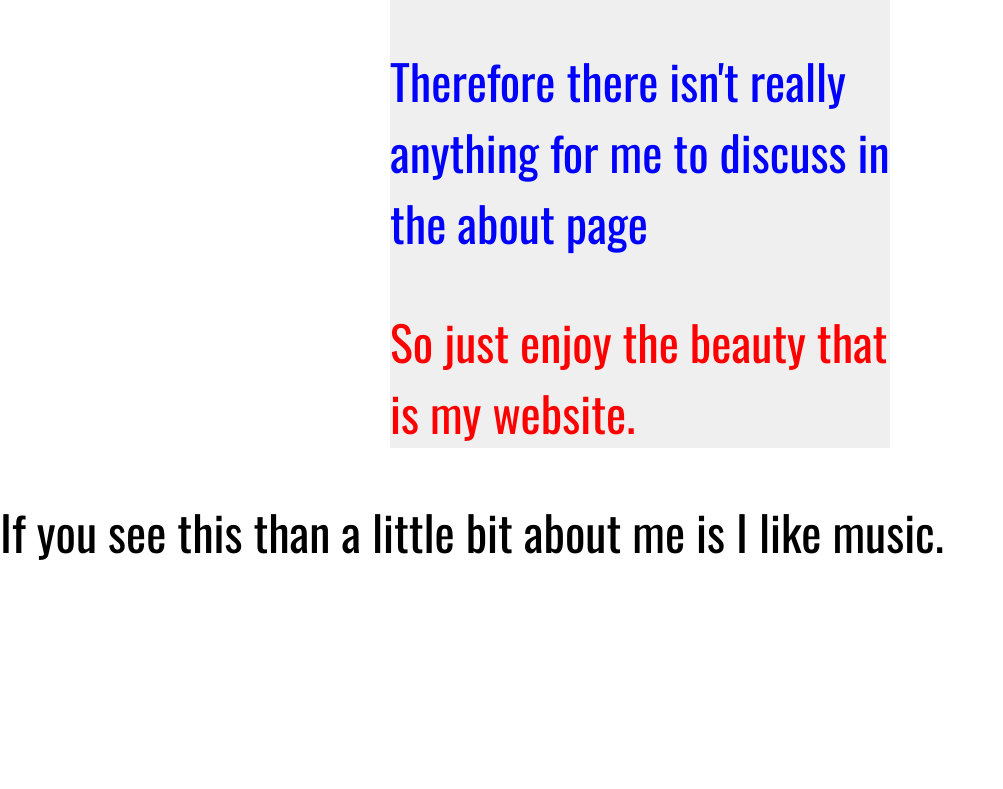
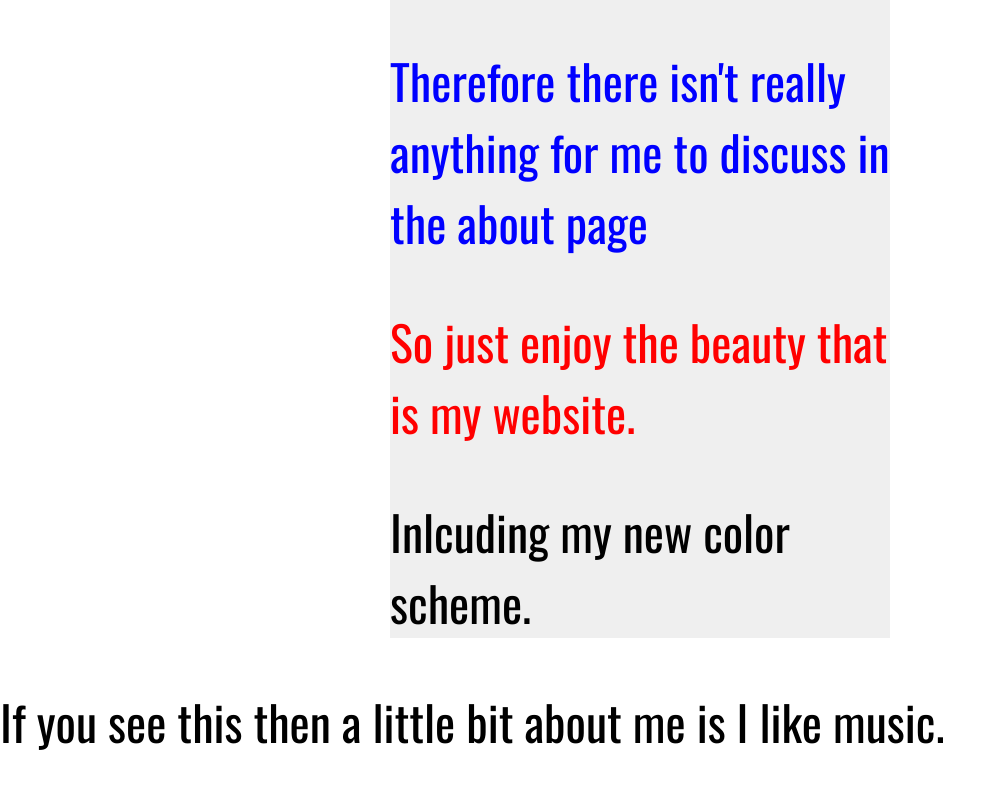
Before and after one commit to NoonanJConnor/FirstHTML, a plain HTML site: page about.html in a window 1280 px wide. Shown: the part 943-1732 px from the top of the page, without its empty margins (0-1003 px from the left). Before the commit the page ends 1610 px from the top, so only its background shows below. Drawn offline with nearby package versions, Linux system fonts and the light colour scheme.

Commit message:
new stuff

```diff
--- a/about.html
+++ b/about.html
@@ -35,17 +35,18 @@
     </aside>
     <section>
 
-    <h1>Welcome to the about page of my website.</h1>
+    <h1 id="header">Welcome to the about page of my website.</h1>
 
     <p class="green">The future content of this website is currently unknown. </p>
     <p class="blue">Therefore there isn't really anything for me to discuss in the about page </p>
     <p class="red">So just enjoy the beauty that is my website.</p>
+    <p class="orange">Inlcuding my new color scheme.</p>
 
     </section>
     </main>
 
     <footer>
-        If you see this than a little bit about me is I like music.
+        If you see this then a little bit about me is I like music.
     </footer>
 </body>
 </html>
```
